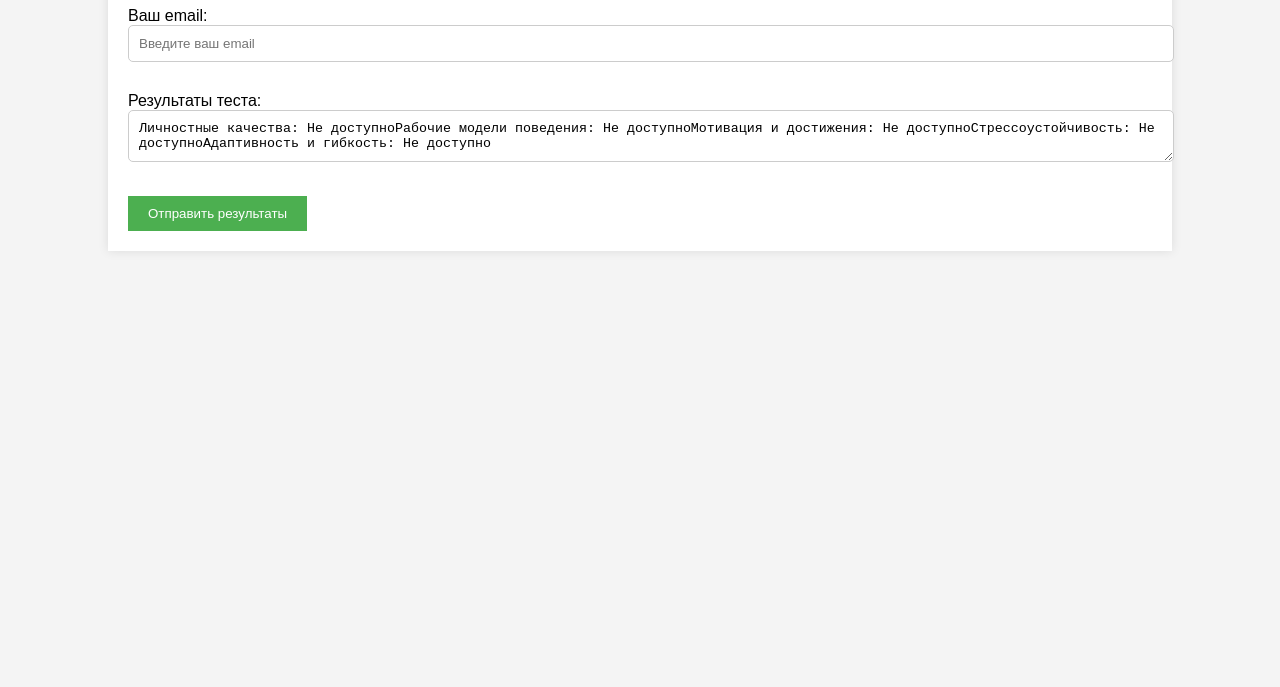
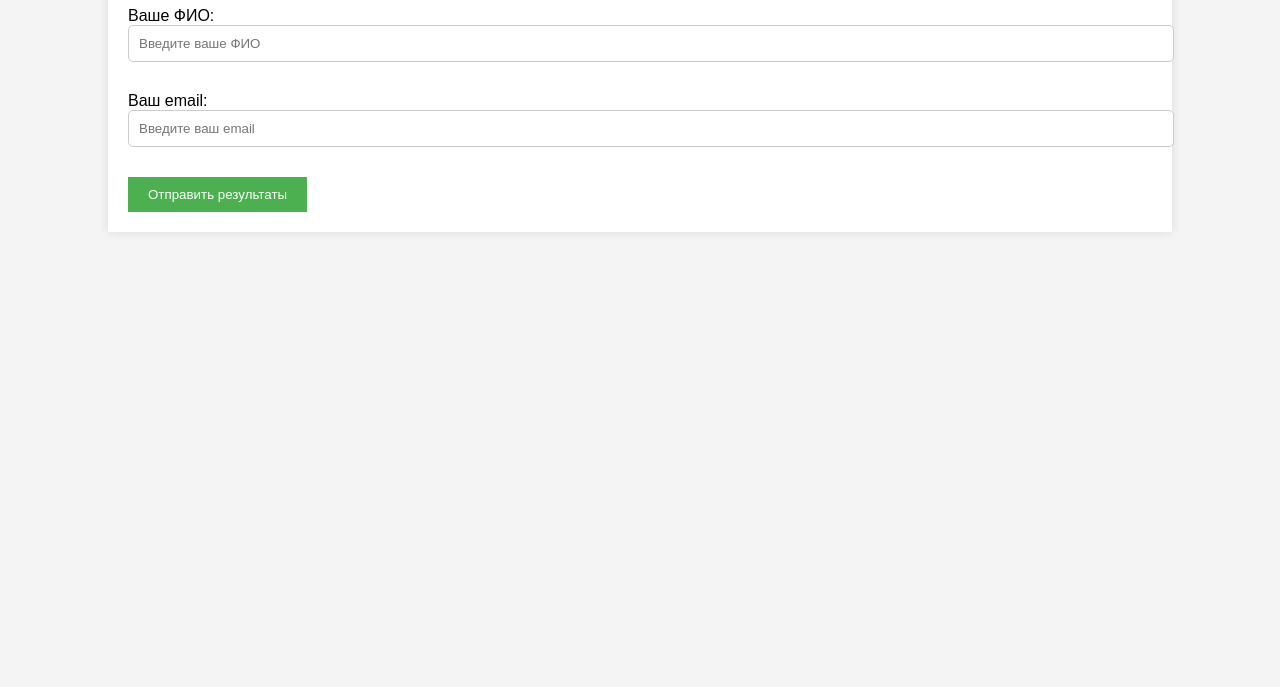
Before and after one commit to Misaki1294/EPBPT, a plain HTML site: page results.html in a window 1280 px wide. Shown: the part 113-800 px from the top of the page. Drawn offline with Linux system fonts and the light colour scheme.

Commit message:
Update results.html

```diff
--- a/results.html
+++ b/results.html
@@ -28,7 +28,7 @@
             display: block;
             margin-bottom: 10px;
         }
-        input[type="text"], input[type="email"], textarea {
+        input[type="text"], input[type="email"] {
             width: 100%;
             padding: 10px;
             margin-bottom: 20px;
@@ -50,27 +50,28 @@
 <body>
 
 <div class="container">
-    <h1>Результаты теста</h1>
+    <h1>Форма отправки результатов</h1>
 
     <!-- Форма отправки данных с использованием Formspree -->
     <form action="https://formspree.io/f/xovabzlg" method="POST">
+        <!-- Поле для ввода ФИО -->
+        <label>
+            Ваше ФИО:
+            <input type="text" name="fullname" placeholder="Введите ваше ФИО" required>
+        </label>
+
         <!-- Поле для ввода email -->
         <label>
             Ваш email:
             <input type="email" name="email" placeholder="Введите ваш email" required>
         </label>
 
-        <!-- Отображение результатов теста -->
-        <label>
-            Результаты теста:
-            <textarea name="message" readonly>
-Личностные качества: ${localStorage.getItem('section1Score') || 'Не доступно'}
-Рабочие модели поведения: ${localStorage.getItem('section2Score') || 'Не доступно'}
-Мотивация и достижения: ${localStorage.getItem('section3Score') || 'Не доступно'}
-Стрессоустойчивость: ${localStorage.getItem('section4Score') || 'Не доступно'}
-Адаптивность и гибкость: ${localStorage.getItem('section5Score') || 'Не доступно'}
-            </textarea>
-        </label>
+        <!-- Скрытые поля для передачи результатов теста -->
+        <input type="hidden" name="Личностные качества" id="section1Score">
+        <input type="hidden" name="Рабочие модели поведения" id="section2Score">
+        <input type="hidden" name="Мотивация и достижения" id="section3Score">
+        <input type="hidden" name="Стрессоустойчивость" id="section4Score">
+        <input type="hidden" name="Адаптивность и гибкость" id="section5Score">
 
         <!-- Кнопка отправки -->
         <button type="submit">Отправить результаты</button>
@@ -78,14 +79,12 @@
 </div>
 
 <script>
-    // Скрипт для заполнения данных в поле "Результаты теста"
-    document.querySelector('textarea[name="message"]').innerText = `
-Личностные качества: ${localStorage.getItem('section1Score') || 'Не доступно'}
-Рабочие модели поведения: ${localStorage.getItem('section2Score') || 'Не доступно'}
-Мотивация и достижения: ${localStorage.getItem('section3Score') || 'Не доступно'}
-Стрессоустойчивость: ${localStorage.getItem('section4Score') || 'Не доступно'}
-Адаптивность и гибкость: ${localStorage.getItem('section5Score') || 'Не доступно'}
-    `;
+    // Заполнение скрытых полей результатами теста из localStorage
+    document.getElementById('section1Score').value = localStorage.getItem('section1Score') || 'Не доступно';
+    document.getElementById('section2Score').value = localStorage.getItem('section2Score') || 'Не доступно';
+    document.getElementById('section3Score').value = localStorage.getItem('section3Score') || 'Не доступно';
+    document.getElementById('section4Score').value = localStorage.getItem('section4Score') || 'Не доступно';
+    document.getElementById('section5Score').value = localStorage.getItem('section5Score') || 'Не доступно';
 </script>
 
 </body>
```
